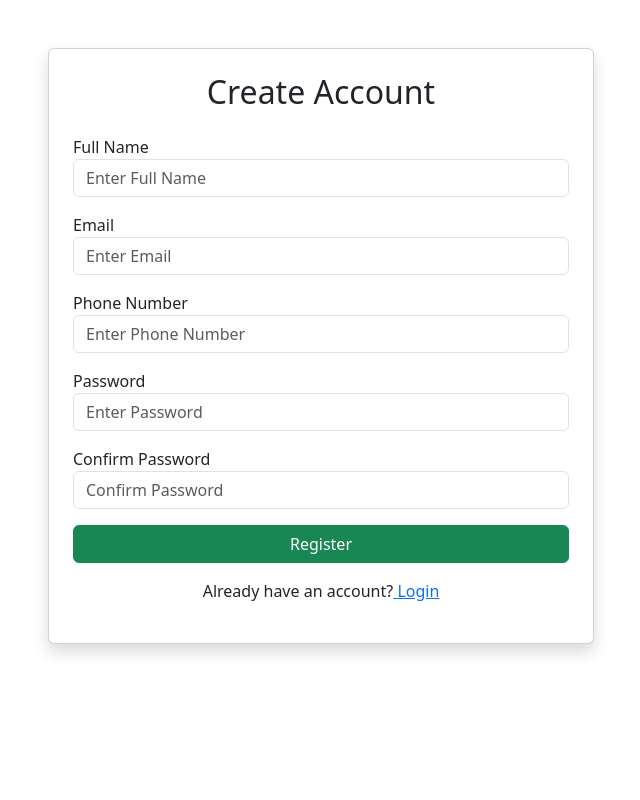
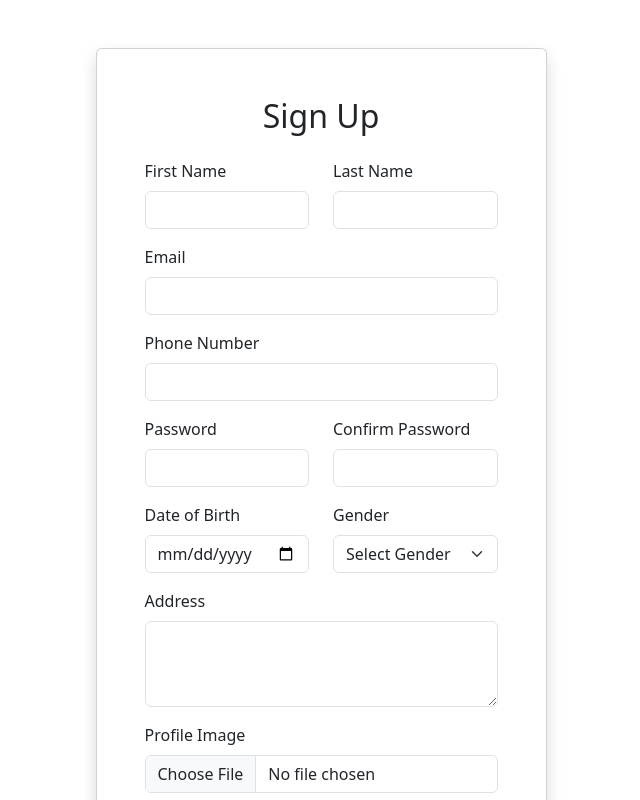
Before and after one commit to Yuvasrimurugan/Hotel-Management-System1, a React (Create React App) app in the folder client/: page /signup in a window 1280 px wide. Shown: the top 800 px of the page, without its empty margins (319-959 px from the left). Built offline with nearby package versions, Linux system fonts and the light colour scheme.

Commit message:
Updated signup page

```diff
--- a/client/src/pages/auth/Signup.js
+++ b/client/src/pages/auth/Signup.js
@@ -1,106 +1,217 @@
+import { useState } from "react";
 import { Link } from "react-router-dom";
 
 function Signup() {
+  const [user, setUser] = useState({
+    firstName: "",
+    lastName: "",
+    email: "",
+    phone: "",
+    password: "",
+    confirmPassword: "",
+    dateOfBirth: "",
+    gender: "",
+    address: "",
+    role: "Customer",
+    profileImage: null,
+  });
+
+  const handleChange = (e) => {
+    setUser({
+      ...user,
+      [e.target.name]: e.target.value,
+    });
+  };
+
+  const handleImage = (e) => {
+    setUser({
+      ...user,
+      profileImage: e.target.files[0],
+    });
+  };
+
+  const handleSubmit = (e) => {
+    e.preventDefault();
+
+    if (user.password !== user.confirmPassword) {
+      alert("Passwords do not match");
+      return;
+    }
+
+    console.log(user);
+
+    // Call backend API here
+  };
 
   return (
+    <div className="container py-5">
+      <div className="row justify-content-center">
+        <div className="col-md-5">
+          <div className="card shadow">
+            <div className="card-body p-5">
 
-    <div className="container py-5">
+              <h2 className="text-center mb-4">Sign Up</h2>
 
-      <div className="row justify-content-center">
+              <form onSubmit={handleSubmit}>
 
-        <div className="col-md-6">
+                <div className="row">
+                  <div className="col-md-6 mb-3">
+                    <label className="form-label">First Name</label>
+                    <input
+                      type="text"
+                      className="form-control"
+                      name="firstName"
+                      value={user.firstName}
+                      onChange={handleChange}
+                      required
+                    />
+                  </div>
 
-          <div className="card shadow p-4">
-
-            <h2 className="text-center mb-4">
-              Create Account
-            </h2>
-
-            <form>
-
-              <div className="mb-3">
-                <label>Full Name</label>
-
+                  <div className="col-md-6 mb-3">
+                    <label className="form-label">Last Name</label>
                     <input
+                      type="text"
                       className="form-control"
-                  placeholder="Enter Full Name"
+                      name="lastName"
+                      value={user.lastName}
+                      onChange={handleChange}
+                      required
                     />
-
+                  </div>
                 </div>
 
                 <div className="mb-3">
-
-                <label>Email</label>
-
+                  <label className="form-label">Email</label>
                   <input
                     type="email"
                     className="form-control"
-                  placeholder="Enter Email"
+                    name="email"
+                    value={user.email}
+                    onChange={handleChange}
+                    required
                   />
-
                 </div>
 
                 <div className="mb-3">
+                  <label className="form-label">Phone Number</label>
+                  <input
+                    type="text"
+                    className="form-control"
+                    name="phone"
+                    value={user.phone}
+                    onChange={handleChange}
+                    required
+                  />
+                </div>
 
-                <label>Phone Number</label>
+                <div className="row">
+                  <div className="col-md-6 mb-3">
+                    <label className="form-label">Password</label>
+                    <input
+                      type="password"
+                      className="form-control"
+                      name="password"
+                      value={user.password}
+                      onChange={handleChange}
+                      required
+                    />
+                  </div>
 
+                  <div className="col-md-6 mb-3">
+                    <label className="form-label">Confirm Password</label>
                     <input
+                      type="password"
                       className="form-control"
-                  placeholder="Enter Phone Number"
+                      name="confirmPassword"
+                      value={user.confirmPassword}
+                      onChange={handleChange}
+                      required
                     />
+                  </div>
+                </div>
 
+                <div className="row">
+                  <div className="col-md-6 mb-3">
+                    <label className="form-label">Date of Birth</label>
+                    <input
+                      type="date"
+                      className="form-control"
+                      name="dateOfBirth"
+                      value={user.dateOfBirth}
+                      onChange={handleChange}
+                      required
+                    />
+                  </div>
+
+                  <div className="col-md-6 mb-3">
+                    <label className="form-label">Gender</label>
+                    <select
+                      className="form-select"
+                      name="gender"
+                      value={user.gender}
+                      onChange={handleChange}
+                      required
+                    >
+                      <option value="">Select Gender</option>
+                      <option value="Male">Male</option>
+                      <option value="Female">Female</option>
+                      <option value="Other">Other</option>
+                    </select>
+                  </div>
                 </div>
 
                 <div className="mb-3">
-
-                <label>Password</label>
-
-                <input
-                  type="password"
+                  <label className="form-label">Address</label>
+                  <textarea
                     className="form-control"
-                  placeholder="Enter Password"
-                />
-
+                    rows="3"
+                    name="address"
+                    value={user.address}
+                    onChange={handleChange}
+                  ></textarea>
                 </div>
 
                 <div className="mb-3">
-
-                <label>Confirm Password</label>
-
+                  <label className="form-label">Profile Image</label>
                   <input
-                  type="password"
+                    type="file"
                     className="form-control"
-                  placeholder="Confirm Password"
+                    accept="image/*"
+                    onChange={handleImage}
                   />
-
                 </div>
 
-              <button className="btn btn-success w-100">
-                Register
+                {/* Optional: keep this only if users are allowed to choose a role */}
+                <div className="mb-4">
+                  <label className="form-label">Role</label>
+                  <select
+                    className="form-select"
+                    name="role"
+                    value={user.role}
+                    onChange={handleChange}
+                  >
+                    <option value="Customer">Customer</option>
+                    <option value="Hotel">Hotel</option>
+                  </select>
+                </div>
+
+                <button type="submit" className="btn btn-primary w-100">
+                  Sign Up
                 </button>
 
               </form>
 
               <p className="text-center mt-3">
-
-              Already have an account?
-
-              <Link to="/login">
-                {" "}Login
-              </Link>
-
+                Already have an account?{" "}
+                <Link to="/login">Login</Link>
               </p>
 
             </div>
-
           </div>
-
         </div>
-
       </div>
-
+    </div>
   );
-
 }
 
 export default Signup;
```
Lines whose indentation alone changed are shown as unchanged.
